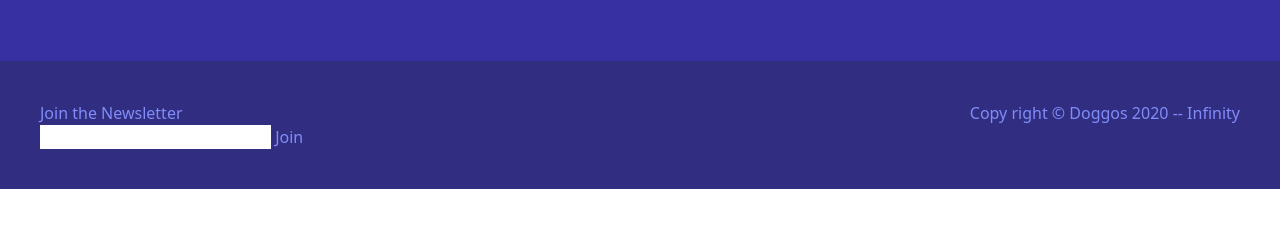
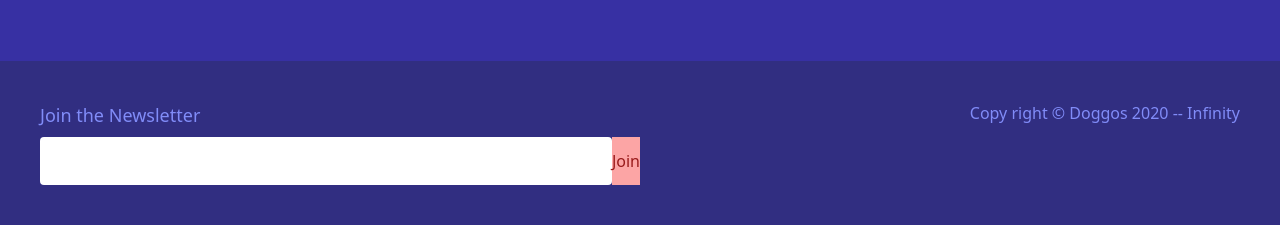
Before and after one commit to Annie-Huang/tailwind-site, a website: page index.html in a window 1280 px wide. Shown: the part 629-854 px from the top of the page. Before the commit the page ends 818 px from the top, so only its background shows below. Drawn offline with nearby package versions, Linux system fonts and the light colour scheme.

Commit message:
Style the left side of the footer

```diff
--- a/index.html
+++ b/index.html
@@ -68,11 +68,11 @@
 <!--footer + newletter ==================================================================== -->
 <div class="p-10 bg-indigo-900 text-indigo-400 flex justify-between">
   <!-- left-->
-  <div>
-    <h3>Join the Newsletter</h3>
-    <form action="">
-      <input type="email" name="" id="" />
-      <button>Join</button>
+  <div class="md:w-1/2">
+    <h3 class="text-lg mb-2">Join the Newsletter</h3>
+    <form action="" class="flex">
+      <input type="email" name="" id="" class="w-full rounded py-3 px-4 outline-none"/>
+      <button class="bg-red-300 text-red-800">Join</button>
     </form>
   </div>
 
```
